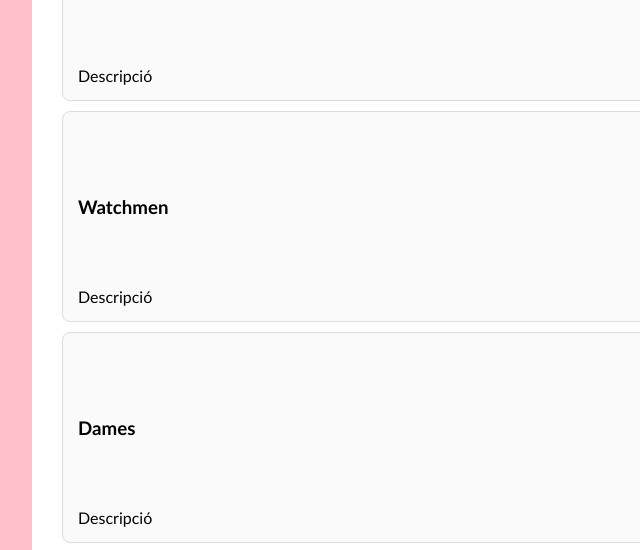
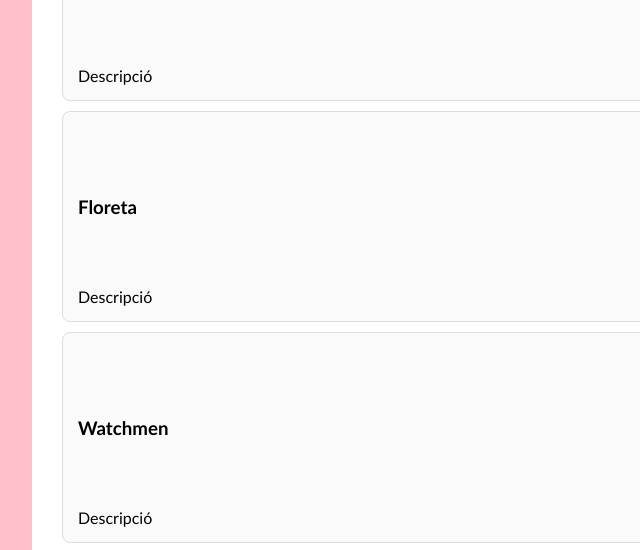
Before and after one commit to ltorresv-ifp/portafolio, a plain HTML site: page index.html in a window 1280 px wide. Shown: the part 1390-1940 px from the top of the page, 128-768 px from the left. Drawn offline with Linux system fonts and the light colour scheme.

Commit message:
afegir blog

```diff
--- a/index.html
+++ b/index.html
@@ -47,6 +47,11 @@
         </div>
 
         <div class="projecte">
+            <h3><a href="AEA3_02_weblog/index.html">Floreta</a></h3>
+            <p>Descripció</p>
+        </div>
+
+        <div class="projecte">
             <h3><a href="AEA3_03_watchmen/index.html">Watchmen</a></h3>
             <p>Descripció</p>
         </div>
@@ -70,6 +75,8 @@
             <h3><a href="AEA6_01_floreta/index.html">Floreta</a></h3>
             <p>Descripció</p>
         </div>
+
+
     </section>
 
 
```
